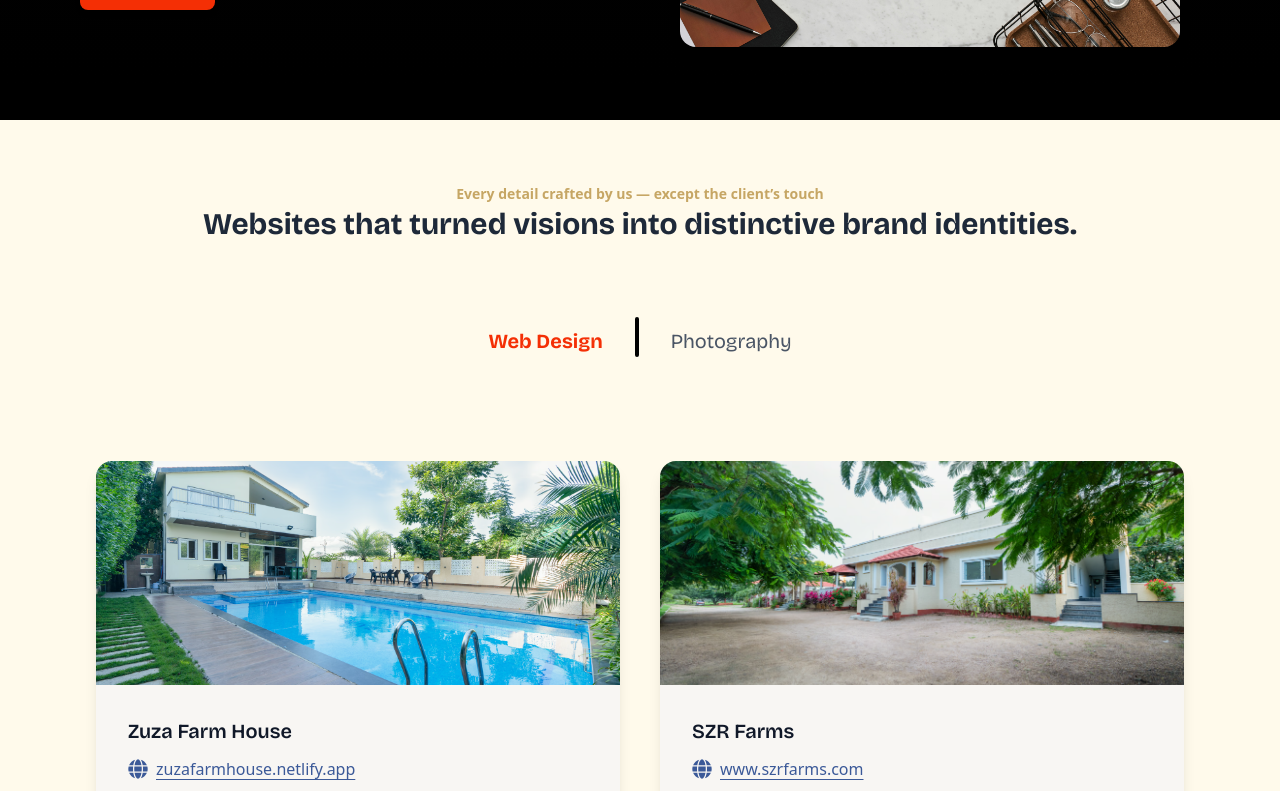
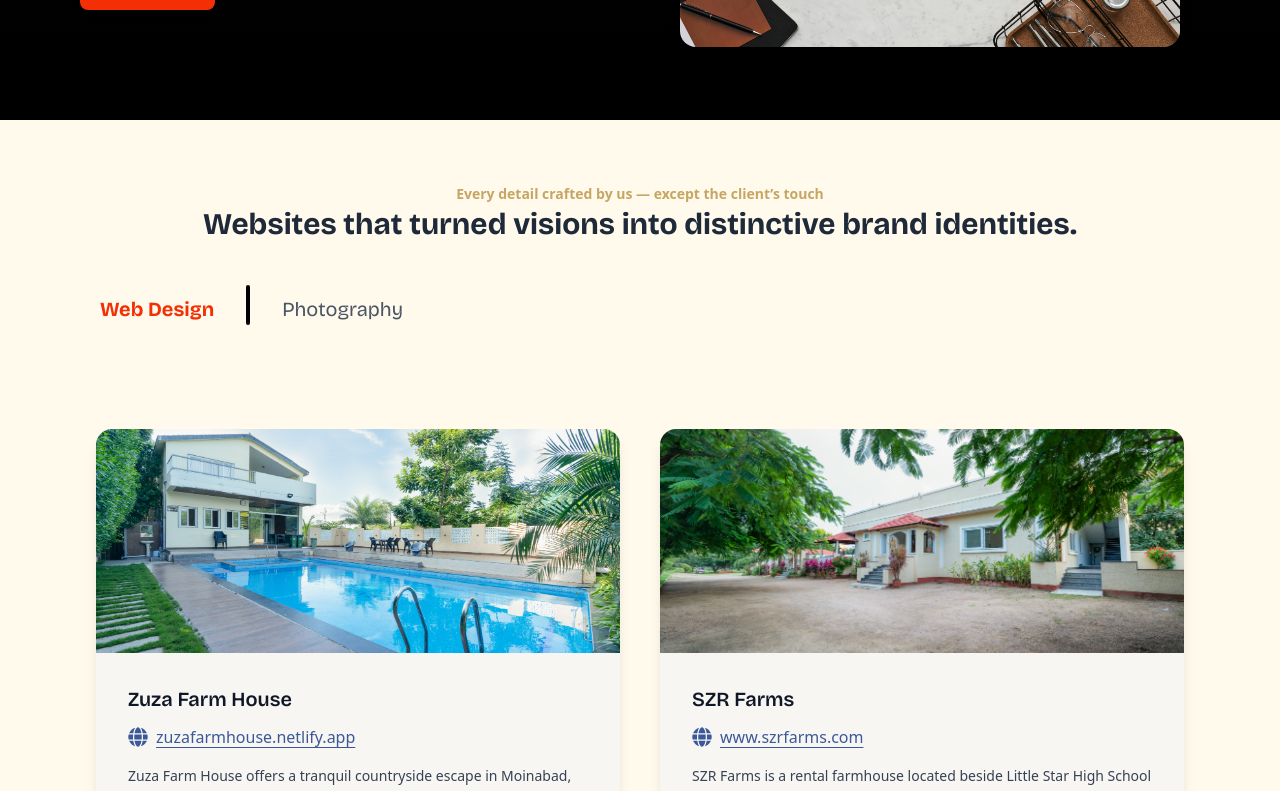
Before and after one commit to waj-zaman/HAMedia., a React (Vite) app: page /portfolio in a window 1280 px wide. Shown: the part 420-1211 px from the top of the page. Built offline with nearby package versions, Linux system fonts and the light colour scheme; a web font is replaced by a local one.

Commit message:
Eliminated white space issue and the margin of hero image is aded

```diff
--- a/src/Pages/ContactPage.jsx
+++ b/src/Pages/ContactPage.jsx
@@ -73,7 +73,7 @@ const ContactPage = () => {
                         <img
                             src="/imagery/pexels-nietjuhart-796602.jpg"
                             alt="Portfolio showcase"
-                            className="rounded-2xl w-full sm:w-4/5 md:w-full max-w-[500px] object-cover shadow-lg"
+                            className="rounded-2xl w-full sm:w-4/5 md:w-full max-w-[500px] object-cover shadow-lg mb-10 md:mb-0"
                         />
                     </motion.div>
                 </div>
--- a/src/PortfolioSections/Hero.jsx
+++ b/src/PortfolioSections/Hero.jsx
@@ -61,7 +61,7 @@ const HeroSection = () => {
           <img
             src="/imagery/pexels-fauxels-3184454.jpg"
             alt="Portfolio showcase"
-            className="rounded-2xl w-full sm:w-4/5 md:w-full max-w-[500px] object-cover shadow-lg"
+            className="rounded-2xl w-full sm:w-4/5 md:w-full max-w-[500px] object-cover shadow-lg mb-10 md:mb-0"
           />
         </motion.div>
       </div>
--- a/src/PortfolioSections/PortfolioSection.jsx
+++ b/src/PortfolioSections/PortfolioSection.jsx
@@ -1,91 +1,67 @@
 import React, { useState } from "react";
 import { motion } from "framer-motion";
-import { FaGlobe } from "react-icons/fa";
-
 import WebDesign from "./WebDesign";
 import PhotographySection from "./PhotographySection";
 
-// Animation for section header
-const headerVariants = {
-    hidden: { opacity: 0, y: 30 },
-    visible: {
-        opacity: 1,
-        y: 0,
-        transition: { duration: 0.6, ease: "easeOut" },
-    },
+// Safe fade animation (no Y-translation → prevents layout shift on mobile)
+const fadeIn = {
+    hidden: { opacity: 0 },
+    visible: { opacity: 1, transition: { duration: 0.5, ease: "easeOut" } },
 };
 
 const PortfolioSection = () => {
-    // 🧠 State to track which section is active
     const [activeSection, setActiveSection] = useState("web");
 
     return (
-        <section className="relative px-6 sm:px-10 md:px-20 py-16 text-center md:text-left bg-[#fffaeb]">
-            <div className="flex flex-col items-center">
+        <section className="relative px-6 sm:px-10 md:px-20 py-16 text-center md:text-left bg-[#fffaeb] overflow-x-hidden">
 
             {/* Header */}
             <motion.div
                 className="mb-10 text-center"
-                    variants={headerVariants}
+                variants={fadeIn}
                 initial="hidden"
                 whileInView="visible"
-                    viewport={{ once: true, amount: 0.25 }}
+                viewport={{ once: true, amount: 0.3 }}
             >
                 <p className="body text-xs sm:text-sm gold font-semibold">
                     Every detail crafted by us — except the client’s touch
                 </p>
+
                 <h2 className="heading text-xl sm:text-2xl md:text-3xl font-bold text-gray-800 leading-snug">
                     Websites that turned visions into distinctive brand identities.
                 </h2>
             </motion.div>
 
             {/* Navigation Buttons */}
-                <div className="flex justify-center md:justify-start gap-3 my-8">
-                    <div>
+            <div className="flex justify-center md:justify-start gap-3 my-8 overflow-x-hidden">
                 <button
                     onClick={() => setActiveSection("web")}
-                            className={`px-5 py-2.5 rounded-full= transition-all heading text-xl duration-300 ${activeSection === "web"
-                                ? "font-bold text-[#F42F05]"
-                                : "text-gray-600"
-                                }`}
+                    className={`px-5 py-2.5 transition-all heading text-xl duration-200
+                    ${activeSection === "web" ? "font-bold text-[#F42F05]" : "text-gray-600"}`}
                 >
                     Web Design
                 </button>
-                    </div>
-
 
                 <div className="bg-black w-1 h-10 rounded-2xl"></div>
 
-                    <div>
                 <button
                     onClick={() => setActiveSection("photo")}
-                            className={`px-5 py-2.5 rounded-full transition-all heading text-xl duration-300 ${activeSection === "photo"
-                                ? "font-bold text-[#F42F05]"
-                                : "text-gray-600"
-                                }`}
+                    className={`px-5 py-2.5 transition-all heading text-xl duration-200
+                    ${activeSection === "photo" ? "font-bold text-[#F42F05]" : "text-gray-600"}`}
                 >
                     Photography
                 </button>
             </div>
-                </div>
 
-            </div>
-
-            {/* Conditional Rendering of Portfolio Sections */}
+            {/* Section Content — No vertical animation (no whitespace bug) */}
             <motion.div
                 key={activeSection}
-                initial={{ opacity: 0, y: 40 }}
-                animate={{ opacity: 1, y: 0 }}
-                exit={{ opacity: 0 }}
-                transition={{ duration: 0.6, ease: "easeOut" }}
+                variants={fadeIn}
+                initial="hidden"
+                animate="visible"
+                className="overflow-x-hidden"
             >
-                {activeSection === "web" ? (
-                    // 🌐 Web Design Section
-                    <WebDesign />
-                ) : (
-                    // 📸 Photography Section
-                    <PhotographySection />
-                )}
+                {activeSection === "web" ? <WebDesign /> : <PhotographySection />}
             </motion.div>
 
         </section>
```
Lines whose indentation alone changed are shown as unchanged.
